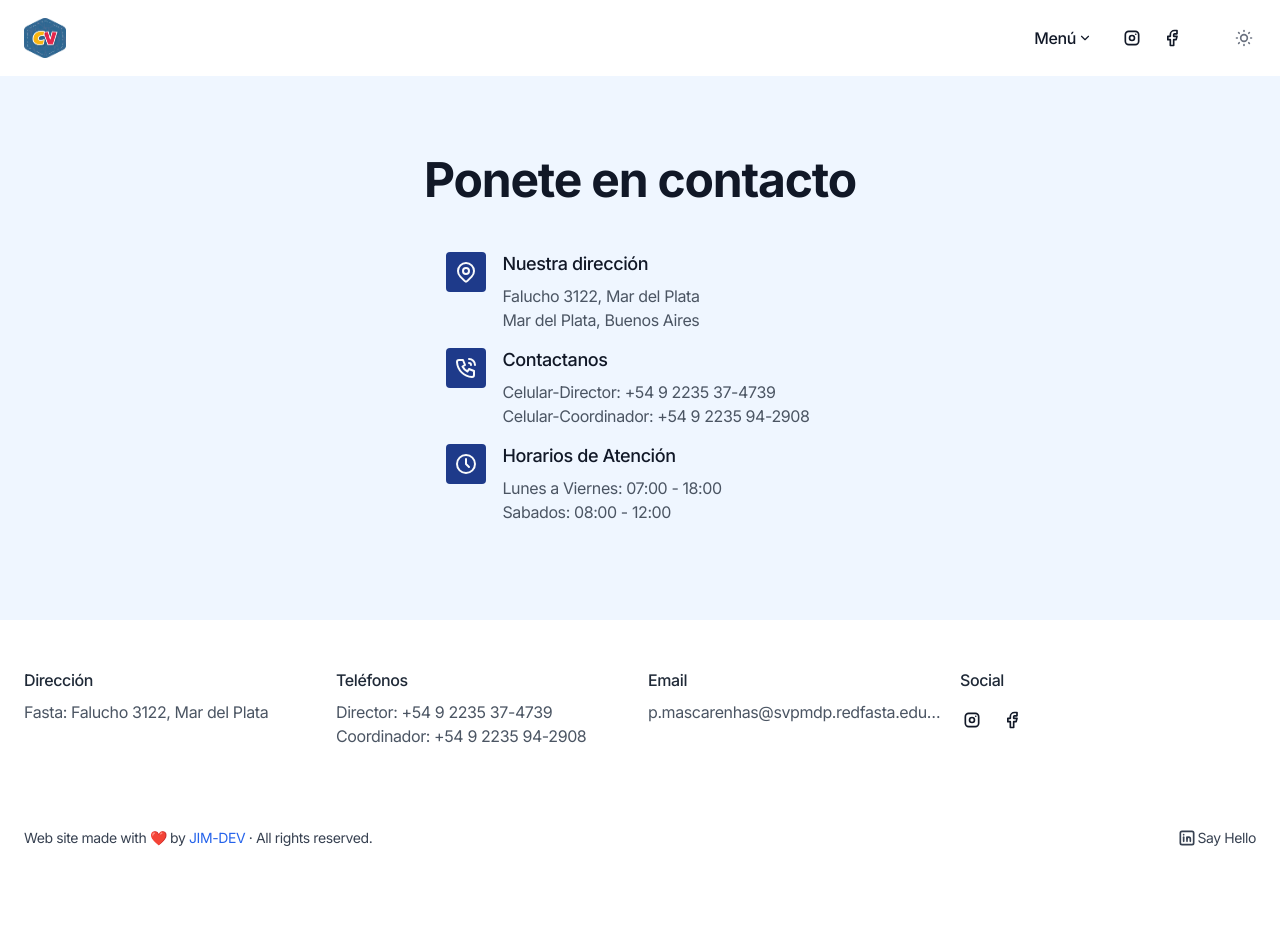
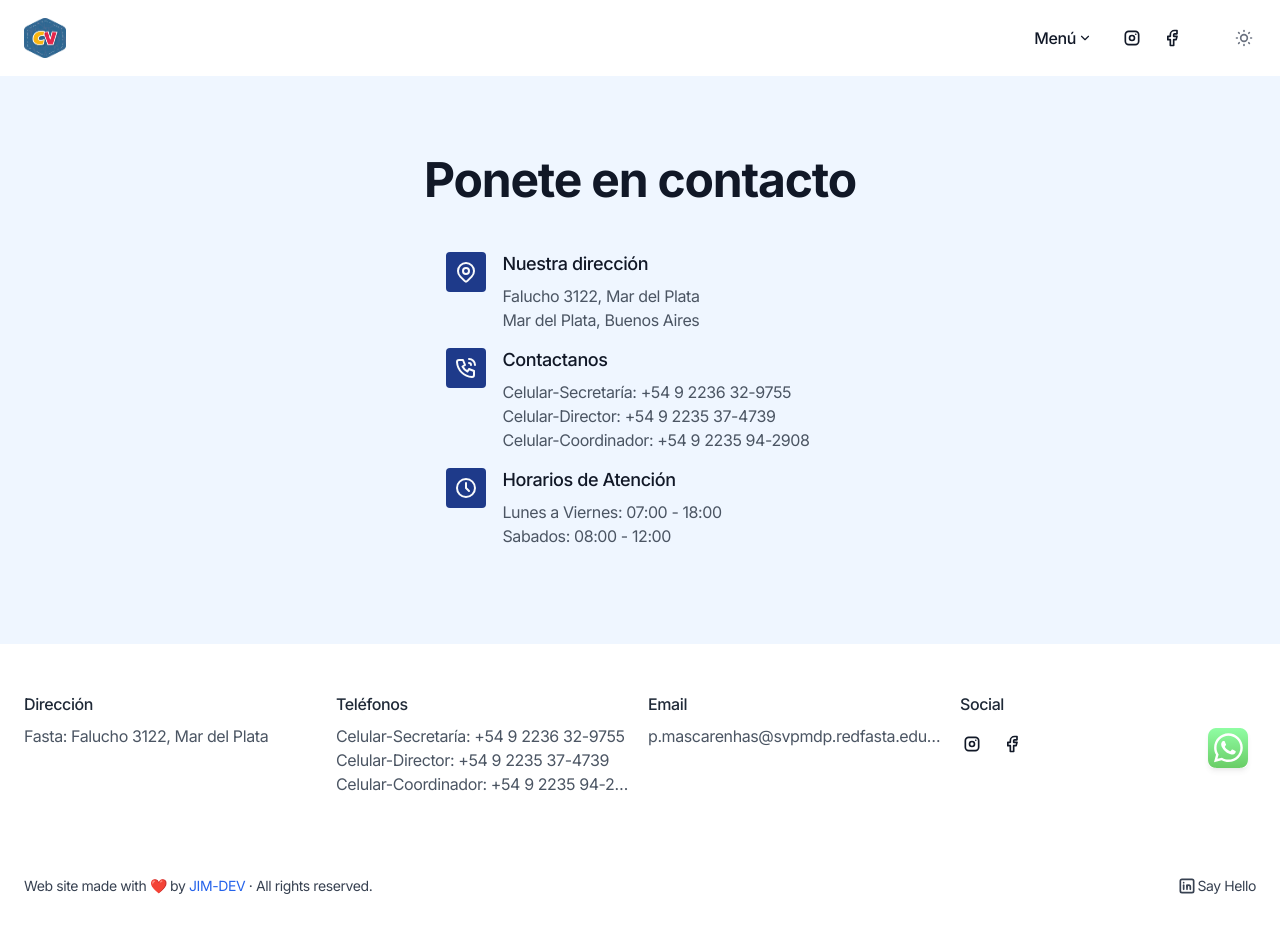
Before and after one commit to JIM90mdp/Fasta-2024, a Next.js app: page /contacto in a window 1280 px wide. Before the commit the page ends 880 px from the top, so only its background shows below. Built offline with nearby package versions, Linux system fonts and the light colour scheme.

Commit message:
icono whatsapp y nuevo celu secretaría

```diff
--- a/app/layout.tsx
+++ b/app/layout.tsx
@@ -9,6 +9,7 @@ import Footer2 from '~/components/widgets/Footer2';
 
 import { Inter as CustomFont } from 'next/font/google';
 import '~/assets/styles/base.css';
+import WhatsAppButton from '~/components/WhatsAppButton';
 
 const customFont = CustomFont({ subsets: ['latin'], variable: '--font-custom' });
 
@@ -46,7 +47,9 @@ export default function RootLayout({ children }: LayoutProps) {
         <Providers>
           <Header />
           <main>{children}</main>
+          <WhatsAppButton/>
           <Footer2 />
+
         </Providers>
       </body>
     </html>
--- /dev/null
+++ b/src/components/WhatsAppButton/index.tsx
@@ -0,0 +1,22 @@
+import Image from "next/image";
+
+export default function WhatsAppButton() {
+  return (
+    <div className="fixed bottom-8 right-8 z-50">
+      <a
+        href="https://wa.me/5492236329755"
+        target="_blank"
+        rel="nofollow noreferrer"
+        aria-label="Enviar mensaje por WhatsApp"
+        className="bg-primary/80 hover:shadow-signUp flex h-10 w-10 items-center justify-center rounded-md text-white opacity-70 shadow-md transition duration-300 ease-in-out hover:opacity-100 dark:opacity-60 dark:hover:opacity-100"
+      >
+        <Image
+          src="/images/redes/whatsapp-icon-logo-svgrepo-com.svg"
+          alt="WhatsApp"
+          width={48}
+          height={48}
+        />
+      </a>
+    </div>
+  );
+}
--- a/src/shared/data.tsx
+++ b/src/shared/data.tsx
@@ -264,7 +264,7 @@ export const faqsData: FAQsProps = {
     },
     {
       title: '¿Hay algún requisito?',
-      description: 'Si, el único requisito de la coloña es que los colonos no utilicen pañales mientras se encuentran en el establecimiento.',
+      description: 'Los colonos deben estar en sala de 4 años del año lectivo que transcrurre a partir de Enero.',
     },
     {
       title: '¿Cuándo es la inscripción y cómo funciona?',
@@ -304,7 +304,7 @@ export const faqsData2: FAQsProps = {
     },
     {
       title: '¿Hay algún requisito?',
-      description: 'Si, el único requisito de la coloña es que los colonos no utilicen pañales mientras se encuentran en el establecimiento.',
+      description: 'Los colonos deben estar en sala de 4 años del siguiente año lectivo que transcrurre a partir de Enero.',
     },
     {
       title: '¿Cuándo es la inscripción y cómo funciona?',
@@ -344,7 +344,7 @@ export const faqs3Data: FAQsProps = {
     },
     {
       title: '¿Hay algún requisito?',
-      description: 'Si, el único requisito de la coloña es que los colonos no utilicen pañales mientras se encuentran en el establecimiento.',
+      description: 'Los colonos deben estar en sala de 4 años del siguiente año lectivo que transcrurre a partir de Enero.',
     },
     {
       title: '¿Cuándo es la inscripción y cómo funciona?',
@@ -397,7 +397,7 @@ export const faqs4Data: FAQsProps = {
         },
         {
           title: '¿Hay algún requisito?',
-            description: 'Si, el único requisito de la coloña es que los colonos no utilicen pañales mientras se encuentran en el establecimiento.',
+          description: 'Los colonos deben estar en sala de 4 años del siguiente año lectivo que transcrurre a partir de Enero.',
         },
         {
           title: '¿Cuándo es la inscripción y cómo funciona?',
@@ -513,7 +513,7 @@ export const featuresData: FeaturesProps = {
   header: {
     title: (
       <>
-        11º Temporada <span className="sm:whitespace-nowrap">Colonia FASTA - MDA</span>
+        12º Temporada <span className="sm:whitespace-nowrap">Colonia FASTA - MDA</span>
       </>
     ),
     subtitle:
@@ -614,6 +614,14 @@ export const featuresData2: FeaturesProps = {
       // link: {
       //   href: '/',
       // },
+    },
+    {
+      title: 'Whatsapp Secretaría',
+      description: 'Secretaría: +54 9 2236 32-9755',
+      icon: IconHeadset,
+      link: {
+        href: 'https://wa.me/5492236329755',
+      },
     },
   ],
 };
@@ -1387,7 +1395,7 @@ export const contactData: ContactProps = {
     },
     {
       title: 'Contactanos',
-      description: ['Celular-Director: +54 9 2235 37-4739', 'Celular-Coordinador: +54 9 2235 94-2908'],
+      description: ['Celular-Secretaría: +54 9 2236 32-9755','Celular-Director: +54 9 2235 37-4739', 'Celular-Coordinador: +54 9 2235 94-2908' ],
       icon: IconPhoneCall,
     },
     {
@@ -1538,7 +1546,7 @@ export const footerData2: FooterProps = {
     {
       title: 'Teléfonos',
       // texts: ['Fasta: +54 9 223 499 0400', 'Mutual MDA: +107 235 7890'],
-      texts: ['Director: +54 9 2235 37-4739', 'Coordinador: +54 9 2235 94-2908'],
+      texts: ['Celular-Secretaría: +54 9 2236 32-9755','Celular-Director: +54 9 2235 37-4739', 'Celular-Coordinador: +54 9 2235 94-2908' ],
     },
     {
       title: 'Email',
```
Also changed, not shown: public/images/redes/whatsapp-icon-logo-svgrepo-com.svg (added), 1 other file (tests, documents, lock files or other folders). Lines whose indentation alone changed are shown as unchanged.
